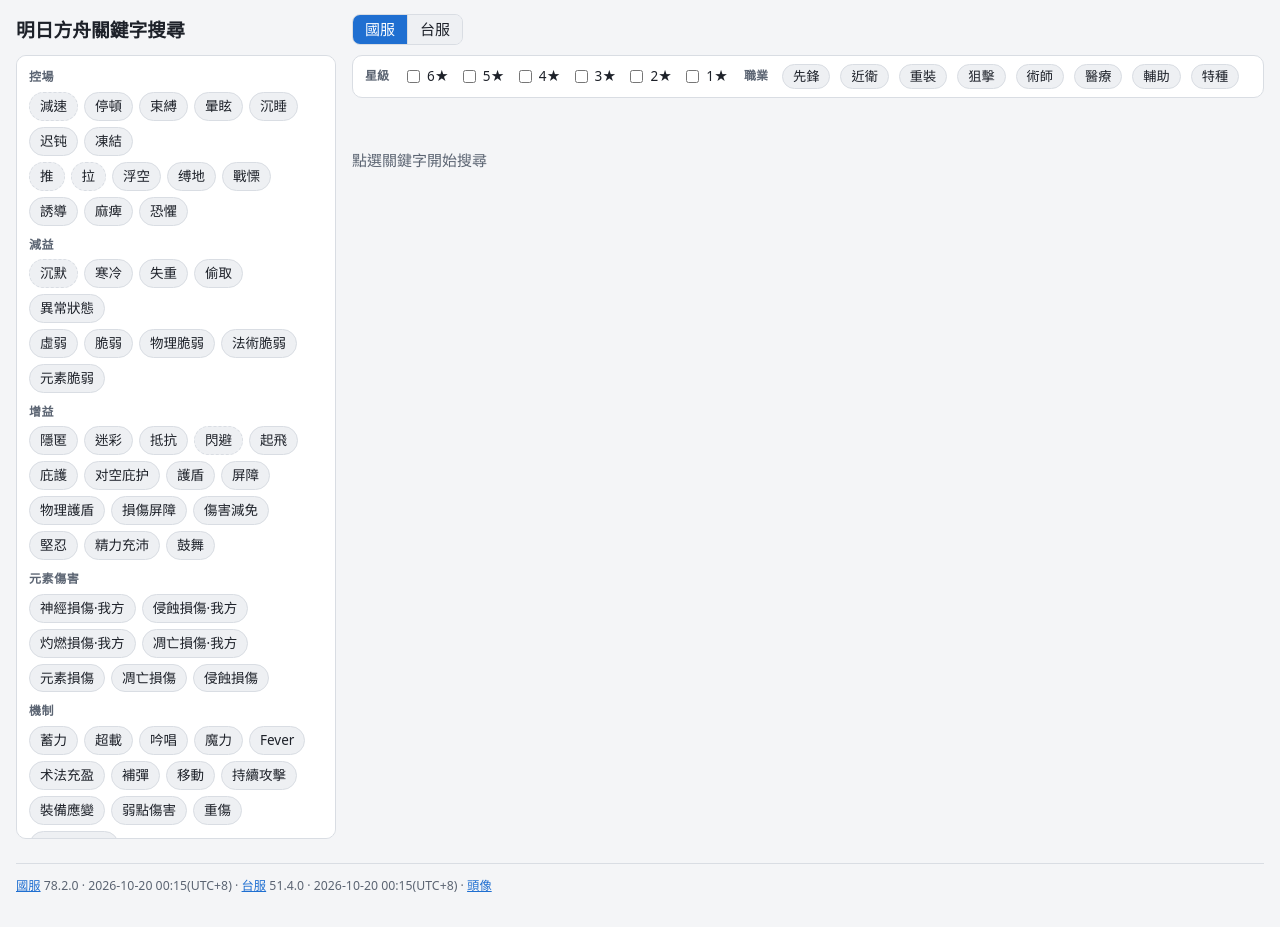
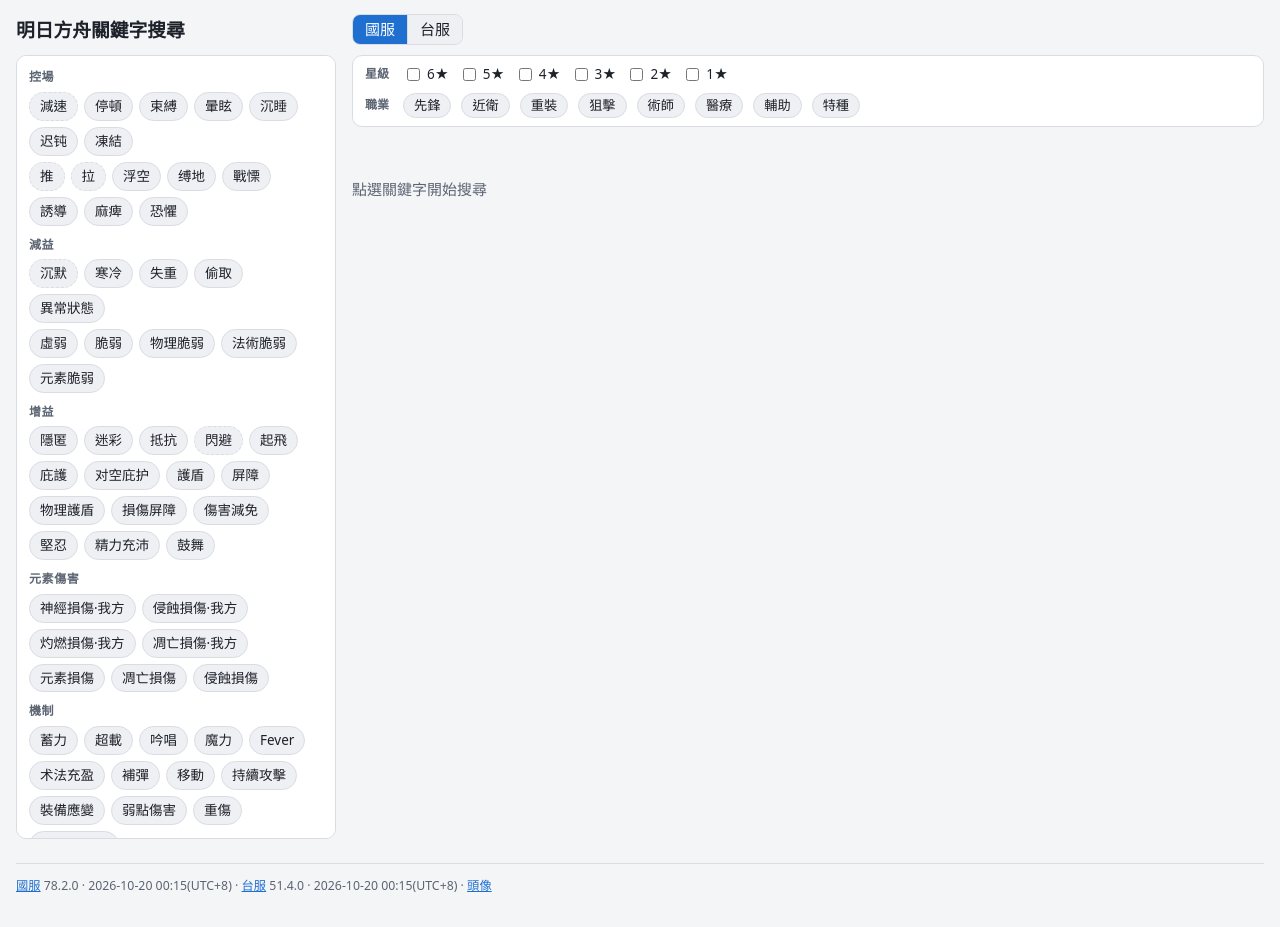
Before and after one commit to three3year/ak-keyword, a Vue app: page / in a window 1280 px wide. Built offline with nearby package versions, Linux system fonts and the light colour scheme.

Commit message:
style: 篩選列的星級與職業分兩行顯示
Co-Authored-By: Claude Opus 5.5 <noreply@anthropic.com>

```diff
--- a/src/style.css
+++ b/src/style.css
@@ -635,8 +635,8 @@ input:focus-visible {
 
 .filters {
   display: flex;
-  flex-wrap: wrap;
-  gap: 8px 16px;
+  flex-direction: column;
+  gap: 8px;
   background: var(--surface);
   border: 1px solid var(--border);
   border-radius: var(--radius);
```
